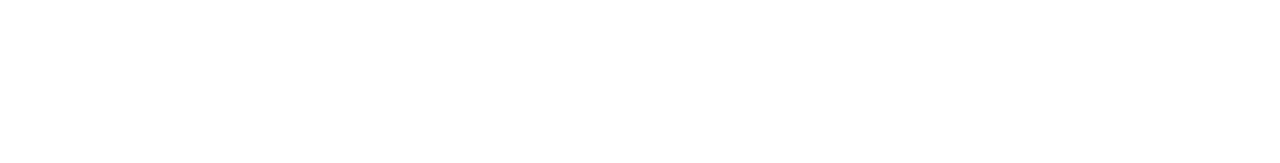
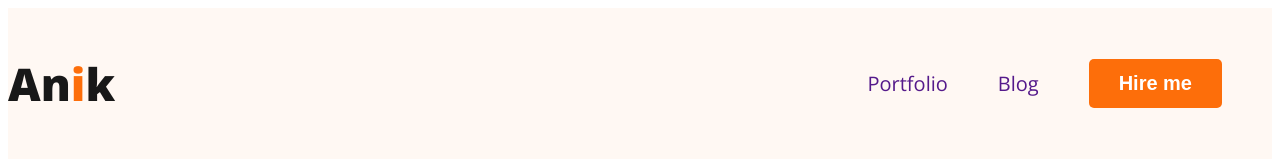
Before and after one commit to anikdas400/portfolio-website, a plain HTML site: page index.html in a window 1280 px wide. Drawn offline with nearby package versions, Linux system fonts and the light colour scheme.

Commit message:
add header nav

```diff
--- a/index.html
+++ b/index.html
@@ -4,10 +4,25 @@
     <meta charset="UTF-8">
     <meta name="viewport" content="width=device-width, initial-scale=1.0">
     <title>portfolio website</title>
+    <link rel="preconnect" href="https://fonts.googleapis.com">
+<link rel="preconnect" href="https://fonts.gstatic.com" crossorigin>
+<link href="https://fonts.googleapis.com/css2?family=Open+Sans:wght@400;500;600;700;800&display=swap" rel="stylesheet">
     <link rel="stylesheet" href="style.css">
     <link rel="shortcut icon" href="img/portfolio-icon-2048x2048-hdd0c1f0.png" type="image/x-icon">
 </head>
 <body>
+    <header class="header">
+        <nav>
+            <h3>An<span>i</span>k</h3>
+            <ul>
+                <li><a href="">Portfolio</a></li>
+                <li><a href="">Blog</a></li>
+                <li><button class="btn-primary">Hire me</button></li>
+            </ul>
+
+        </nav>
+
+    </header>
 
 </body>
 </html>
--- a/style.css
+++ b/style.css
@@ -0,0 +1,47 @@
+/* navs related css */
+body{
+    font-family: 'Open Sans', sans-serif;
+}
+span{
+    color: #FD6E0A;
+}
+.header{
+    background: #FFF8F3
+}
+h3{
+    color: #181818;
+    font-size: 45px;
+    font-weight: 800;
+
+
+}
+nav{
+    display: flex;
+    justify-content: space-between;
+    align-items: center;
+}
+nav > ul{
+    display: flex;
+    align-items: center;
+}
+ul li{
+    list-style: none;
+    margin-right: 50px;
+
+}
+ul li a{
+    font-size: 20px;
+    text-decoration: none;
+
+}
+.btn-primary{
+    border-radius: 5px;
+    background: #FD6E0A;
+    color: #FFF;
+    text-align: center;
+    padding: 13px 30px;
+    font-size: 20px;
+    border: none;
+    font-weight: 700;
+
+}
```
